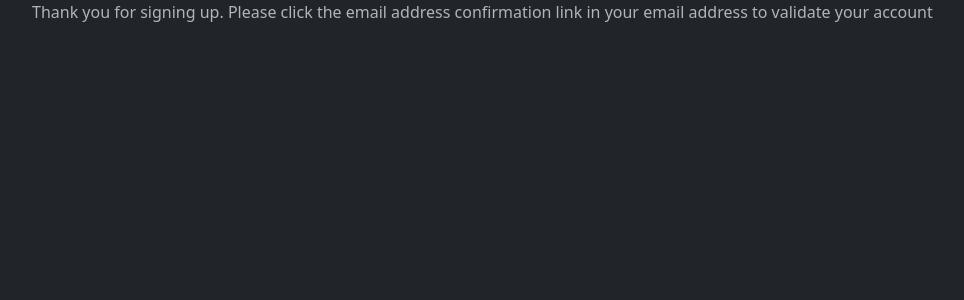
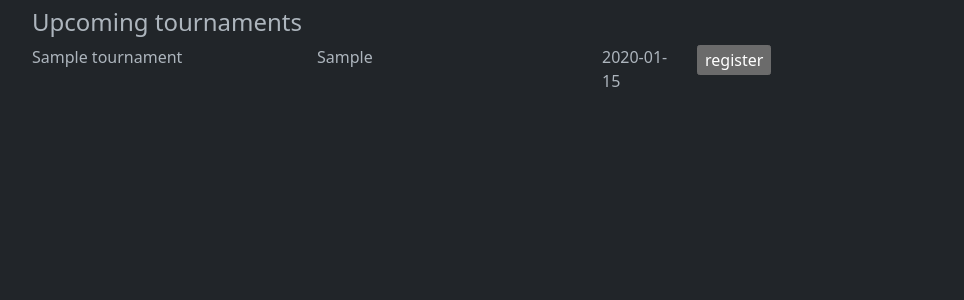
Before and after one commit to e4c5/team_pairings, a Django app: template profiles/templates/profiles/index.html in a window 1280 px wide. Shown: the top 300 px of the page, without its empty margins (50-1014 px from the left). Run offline with Django 4.2, Linux system fonts and the light colour scheme; the template is opened without the code that fills it: values that come from a table or form of the project are taken from there, others are empty; tables that the repository leaves empty hold one stand-in row (values such as "Sample post"); parts of the project's set-up code (start-up, migrations or seed data) failed here and were passed over; some libraries are stand-ins or nearby versions.

Commit message:
Never mind the technical debt

```diff
--- a/profiles/templates/profiles/index.html
+++ b/profiles/templates/profiles/index.html
@@ -13,7 +13,28 @@
 <body>
   <div class="container-xl">
     <div class="m5">
-        Thank you for signing up. Please click the email address confirmation link in your email address to validate your account
+        <h3>{{ request.user.profile.preferred_name }}</h3>
+        <h4>Upcoming tournaments</h4>
+
+        {% for t in tournaments %}
+            <div class="row mb-2">
+                <div class="col-3">{{ t.name }}</div>
+                <div class="col-3">{{ t.venue }}</div>
+                <div class="col-1">{{ t.start_date }}</div>
+                <div class="col-2">
+                    {% if t.registered %}
+                        You are registered
+                    {% else %}
+                        <form method="POST" action="/register/">
+                            {% csrf_token %}
+                            <input type="hidden" name="tournament" value="{{t.id}}" />
+                            <input type="submit" name="register" value="register" />
+                        </form>
+                    {% endif %}
+                </div>
+            </div>
+        {% endfor %}
+        <div>{{ error }}</div>
     </div>
   </div>
 </body>
--- a/tournament/models.py
+++ b/tournament/models.py
@@ -43,6 +43,7 @@ class Tournament(models.Model):
     # are we accepting registrations for this event
     registration_open = models.BooleanField(default=False, blank=True, null=False)
 
+    venue = models.CharField(max_length=100, blank=True, default="To be notified")
 
     @classmethod
     def tournament_slug(self, name):
```
Also changed, not shown: profiles/views.py (+15 -3 lines), tournament/views.py (+31 -3 lines), tournament/migrations/0028_participant_user.py (added), tournament/migrations/0029_tournament_venue.py (added), tournament/migrations/0030_alter_tournament_venue.py (added).
